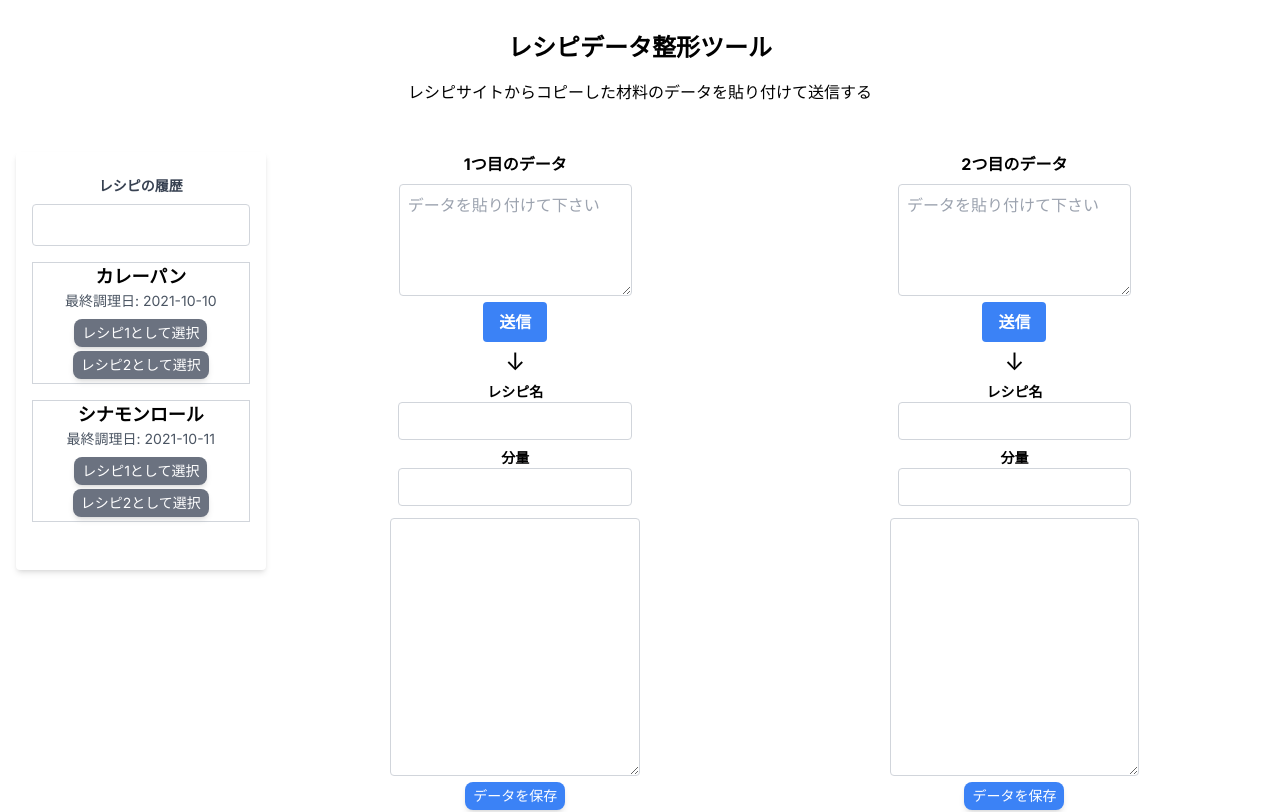
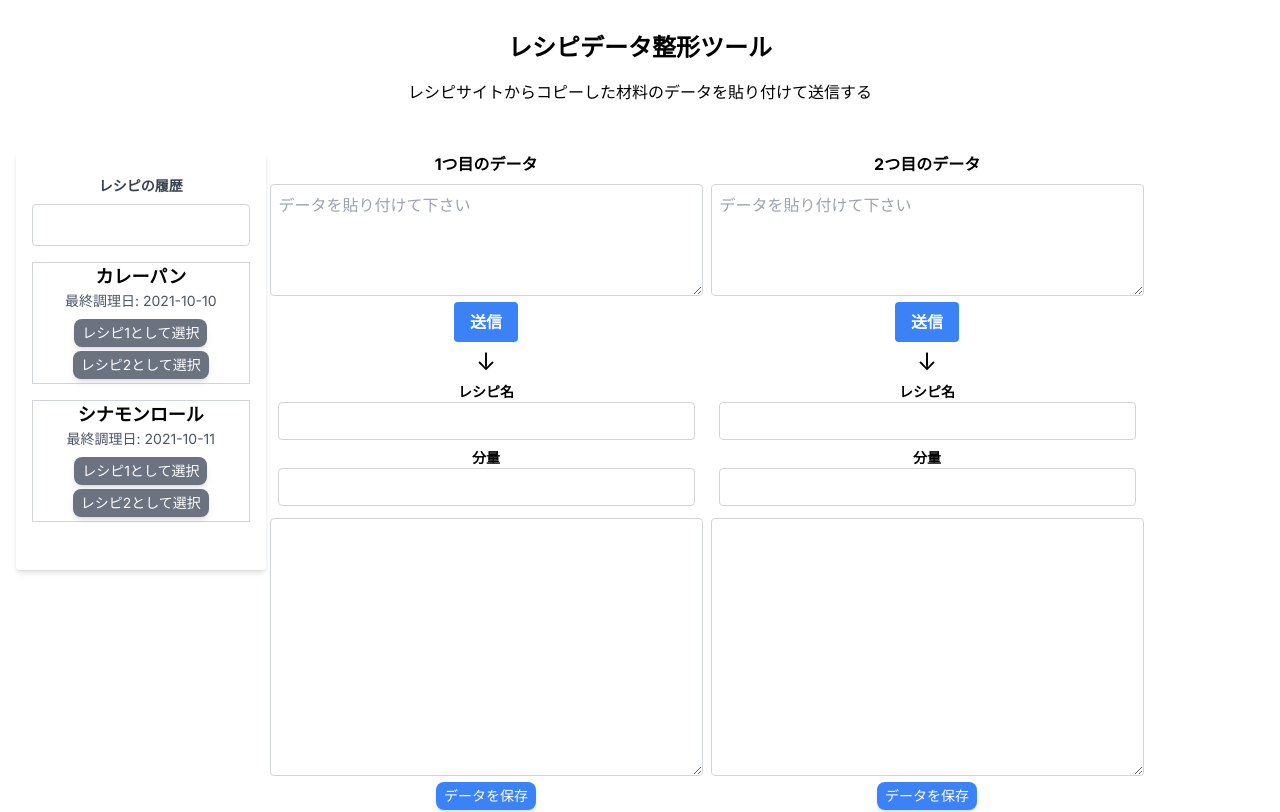
Before and after one commit to Vigener/recipe-converter-next-ts, a Next.js app: page /converter in a window 1280 px wide. Shown: the top 812 px of the page. Built offline with nearby package versions, Linux system fonts and the light colour scheme.

Commit message:
feat: 追加機能の実装とUIの改善

```diff
--- a/app/converter/page.tsx
+++ b/app/converter/page.tsx
@@ -101,7 +101,9 @@ function ConverterPage() {
           // setCsv2={setCsv2}
         />
         <div className="md:w-3/4 lg:w-full">
+          {/* <div className="md:w-3/4 lg:w-full"> */}
           <div id="foreach-recipe" className="mb-4 md:flex">
+            <div id="recipe1" className="mx-1">
               <FirstStep
                 num={1}
                 pastedData={pastedData1}
@@ -119,6 +121,8 @@ function ConverterPage() {
                 resize={resize1}
                 setResize={setResize1}
               />
+            </div>
+            <div id="recipe2" className="mx-1">
               <FirstStep
                 num={2}
                 pastedData={pastedData2}
@@ -134,6 +138,7 @@ function ConverterPage() {
                 resize={resize2}
                 setResize={setResize2}
               />
+            </div>
           </div>
           <br />
           <div id="integration" className="mb-4 bg-center">
--- a/features/Gemini/fetchGemini.ts
+++ b/features/Gemini/fetchGemini.ts
@@ -7,6 +7,7 @@ export function fetchGemini(prompt: string) {
       },
       body: JSON.stringify({ prompt_post: prompt }),
     });
+    console.log(res);
     const json = await res.json();
     return json.message;
   };
--- a/features/converter/components/firstStep.tsx
+++ b/features/converter/components/firstStep.tsx
@@ -133,7 +133,7 @@ function FirstStep(props: firstStepProps): JSX.Element {
         id={`ingredients_data${props.num}`}
         value={props.pastedData}
         onChange={(e) => props.setPastedData(e.target.value)}
-        className="border border-gray-300 rounded p-2 mb-0 h-28 px-2"
+        className="border border-gray-300 rounded p-2 mb-0 h-28 px-2 w-full"
       ></textarea>
       <br />
       <button
--- a/features/converter/components/resizing.tsx
+++ b/features/converter/components/resizing.tsx
@@ -22,8 +22,8 @@ function Resizing({
 }) {
   return (
     <div
-      className="md:w-1/2 px-auto mx-auto
-    "
+      // className="px-auto mx-auto"
+      className="px-auto mx-auto"
     >
       <div className="">
         <label htmlFor="title" className="block font-bold mb-1 mx-2 text-sm">
--- a/package.json
+++ b/package.json
@@ -24,7 +24,7 @@
   },
   "devDependencies": {
     "@types/node": "^20",
-    "@types/react": "^18",
+    "@types/react": "^18.3.18",
     "@types/react-dom": "^18",
     "eslint": "^8",
     "eslint-config-next": "14.2.3",
```
Also changed, not shown: directory-structure.txt (added), 2 other files (tests, documents, lock files or other folders). Lines whose indentation alone changed are shown as unchanged.
